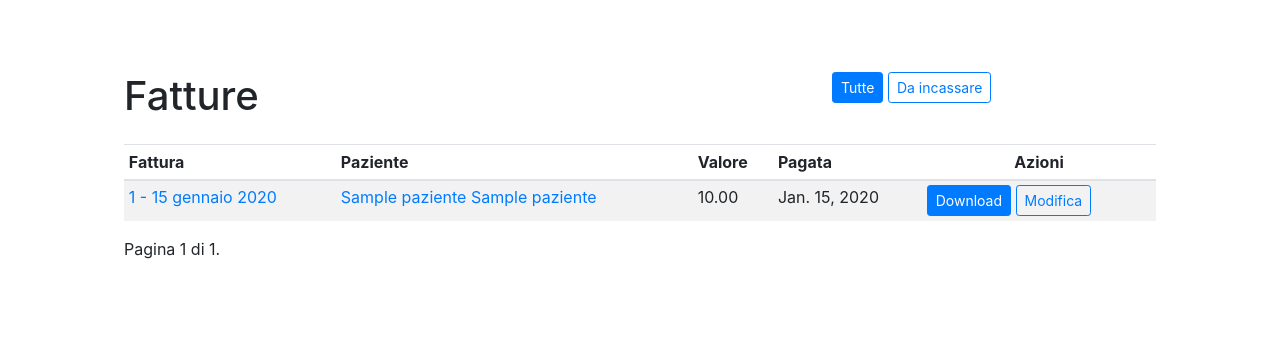
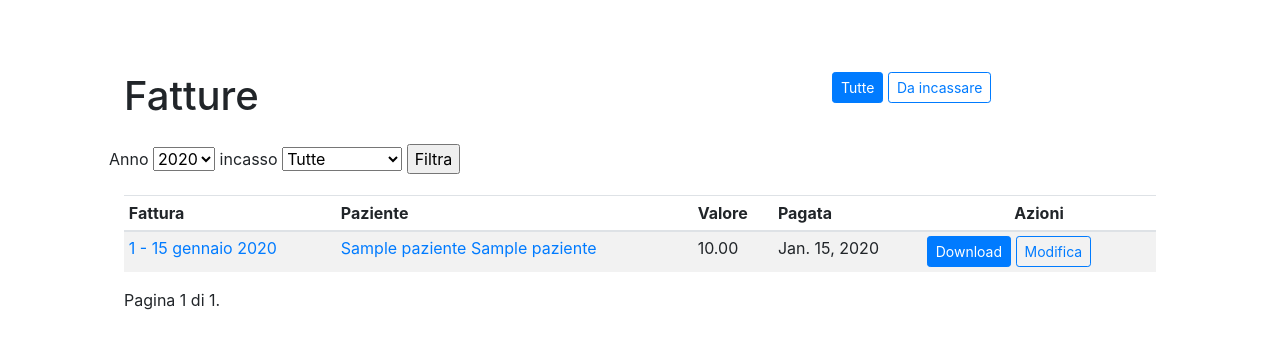
Before and after one commit to DckCanal/Studio, a Django app: page /gestione/fatture/ in a window 1280 px wide. Shown: the part 56-405 px from the top of the page. Run offline with Django 3.2, Linux system fonts and the light colour scheme; a user stored in the database is signed in; tables that the repository leaves empty hold one stand-in row (values such as "Sample post"); some libraries are stand-ins or nearby versions.

Commit message:
Filtro fattura, graficamente grezzo

```diff
--- a/gestione/templates/gestione/fattura_list.html
+++ b/gestione/templates/gestione/fattura_list.html
@@ -8,6 +8,28 @@
     <a class="btn btn-primary btn-sm" href="{% url 'fatture' %}">Tutte</a>
     <a class="btn btn-outline-primary btn-sm" href="{% url 'fatture-non-incassate' %}">Da incassare</a>
   </div>
+</div>
+
+<!-- Form per la selezione dell'anno della fattura -->
+<div class="row mb-3">
+  <form action="{% url 'fatture' %}" method="GET">
+    <label>Anno
+      <select name="anno">
+        <option value="2020">2020</option>
+        <option value="2019">2019</option>
+        <option value="2018">2018</option>
+      </select>
+    </label>
+    <label>incasso
+      <select name="stato-incasso">
+        <option value="tutte">Tutte</option>
+        <option value="incassate">Incassate</option>
+        <option value="da-incassare">Da incassare</option>
+      </select>
+
+    </label>
+    <input type="submit" value="Filtra">
+  </form>
 </div>
 
   <div class="table-responsive">
--- a/gestione/views.py
+++ b/gestione/views.py
@@ -46,6 +46,18 @@ class FatturaListView(LoginRequiredMixin, generic.ListView):
     paginate_by=25
     context_object_name = 'elenco_fatture'
     permission_required = ('gestione.view_fattura','gestione.delete_fattura','gestione.view_paziente')
+    def get_queryset(self):
+        anno = self.request.GET.get('anno',2020)
+        qs = Fattura.objects.filter(data__year=anno)
+
+        incasso = self.request.GET.get('stato-incasso','tutte')
+
+        if incasso == 'incassate':
+            return qs.filter(data_incasso__isnull=False)
+        elif incasso == 'da-incassare':
+            return qs.filter(data_incasso__isnull=True)
+
+        return qs
 
 class FatturaNonIncassataListView(LoginRequiredMixin, generic.ListView):
     """Vista di elenco delle fatture non ancora pagate"""
```
